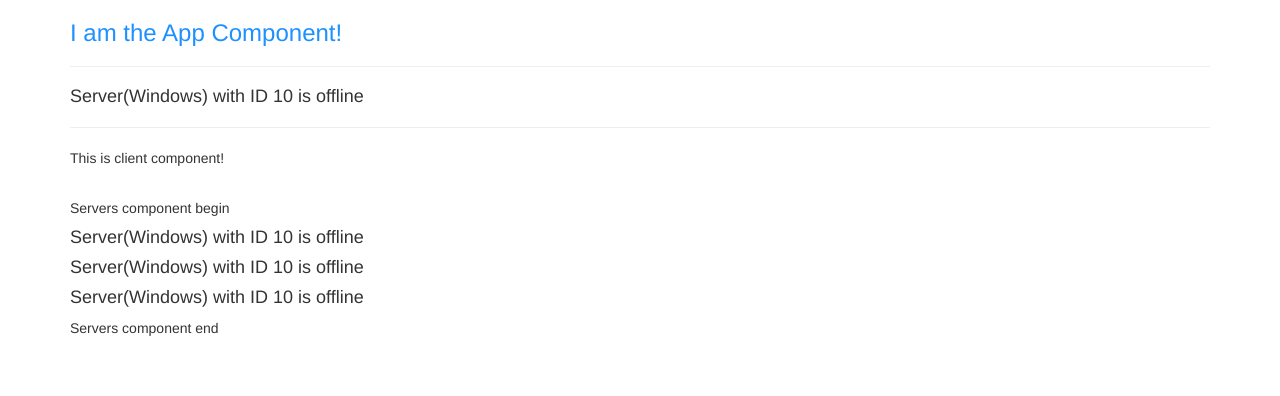
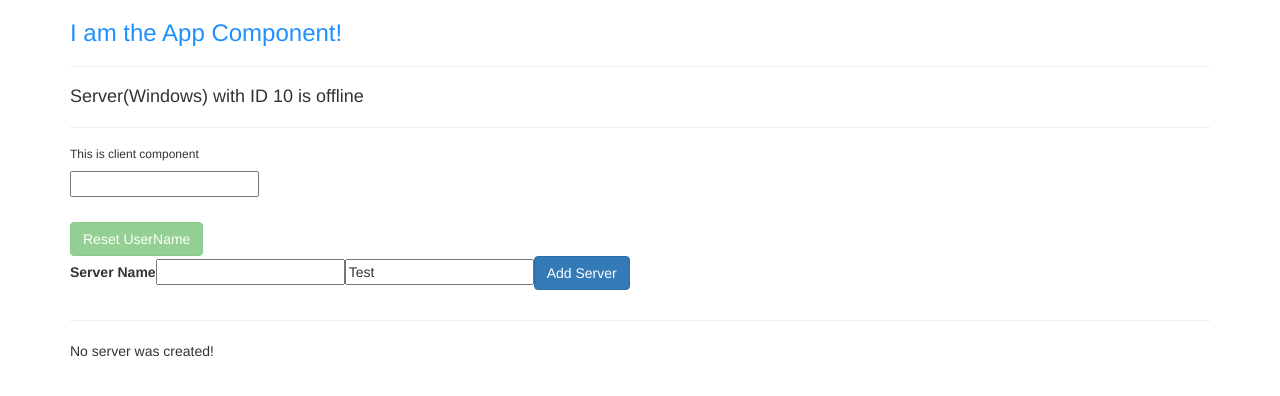
Before and after one commit to ibrhmoguz/angular.basics, an Angular app: page / in a window 1280 px wide. Shown: the top 396 px of the page. Built offline with nearby package versions, Linux system fonts and the light colour scheme.

Commit message:
Reset username text when username input not empty string.

```diff
--- a/src/app/app.module.ts
+++ b/src/app/app.module.ts
@@ -1,3 +1,4 @@
+import { FormsModule } from '@angular/forms';
 import { BrowserModule } from '@angular/platform-browser';
 import { NgModule } from '@angular/core';
 
@@ -12,9 +13,10 @@
     ServerComponent,
     ClientComponent,
     ServersComponent
-],
+  ],
   imports: [
-    BrowserModule
+    BrowserModule,
+    FormsModule
   ],
   providers: [],
   bootstrap: [AppComponent]
--- a/src/app/client/client.component.html
+++ b/src/app/client/client.component.html
@@ -1 +1,11 @@
 <h6>This is client component</h6>
+<input
+    type="text"
+    class="form-group"
+    [(ngModel)]="userName"
+    (input)="onInputChange($event)" />
+<p>{{userName}}</p>
+<button
+    class="btn btn-success"
+    [disabled] = "isButtonDisabled"
+    (click)="onUserNameReset()">Reset UserName</button>
--- a/src/app/client/client.component.ts
+++ b/src/app/client/client.component.ts
@@ -1,9 +1,23 @@
 import { Component } from "@angular/core";
 
 @Component({
-    selector:'app-client',
-    template: `<p>This is client component!</p>`
+    selector: 'app-client',
+    templateUrl: './client.component.html'
 })
-export class ClientComponent{
+export class ClientComponent {
+    userName = '';
+    isButtonDisabled = true;
 
+    onUserNameReset() {
+        this.userName = '';
+    }
+
+    onInputChange(event) {
+        var inputValue = (<HTMLInputElement>event.target).value;
+        console.log(inputValue);
+        if (inputValue == '')
+            this.isButtonDisabled = true;
+        else
+            this.isButtonDisabled = false;
+    }
 }
--- a/src/app/servers/servers.component.html
+++ b/src/app/servers/servers.component.html
@@ -1,5 +1,21 @@
-<p>Servers component begin</p>
-<app-server></app-server>
-<app-server></app-server>
-<app-server></app-server>
-<p>Servers component end</p>
+<label>Server Name</label>
+<input
+    type="text"
+    class="form-group"
+    (input)="onUpdateServerName($event)" />
+<input
+    type="text"
+    class="form-group"
+    [(ngModel)]="serverName" />
+<button
+    class="btn btn-primary"
+    [disabled]="!allowNewServer"
+    (click)="onCreateServer()">
+    Add Server
+</button>
+
+<!-- <p>{{serverName}}</p> -->
+<hr>
+<!-- <p>{{allowNewServer}}</p>
+<p [innerText]="allowNewServer"></p> -->
+<p>{{serverCreationStatus}}</p>
--- a/src/app/servers/servers.component.ts
+++ b/src/app/servers/servers.component.ts
@@ -6,10 +6,25 @@
   styleUrls: ['./servers.component.css']
 })
 export class ServersComponent implements OnInit {
+  allowNewServer = false;
+  serverCreationStatus = 'No server was created!';
+  serverName = 'Test';
 
-  constructor() { }
+  constructor() {
+    setTimeout(() => {
+      this.allowNewServer = true;
+    }, 3000);
+  }
 
   ngOnInit() {
   }
 
+  onCreateServer() {
+    this.serverCreationStatus = 'The server is created! Name is ' + this.serverName;
+  }
+
+  onUpdateServerName(event) {
+    //console.log(event.target);
+    this.serverName = (<HTMLInputElement>event.target).value;
+  }
 }
```
